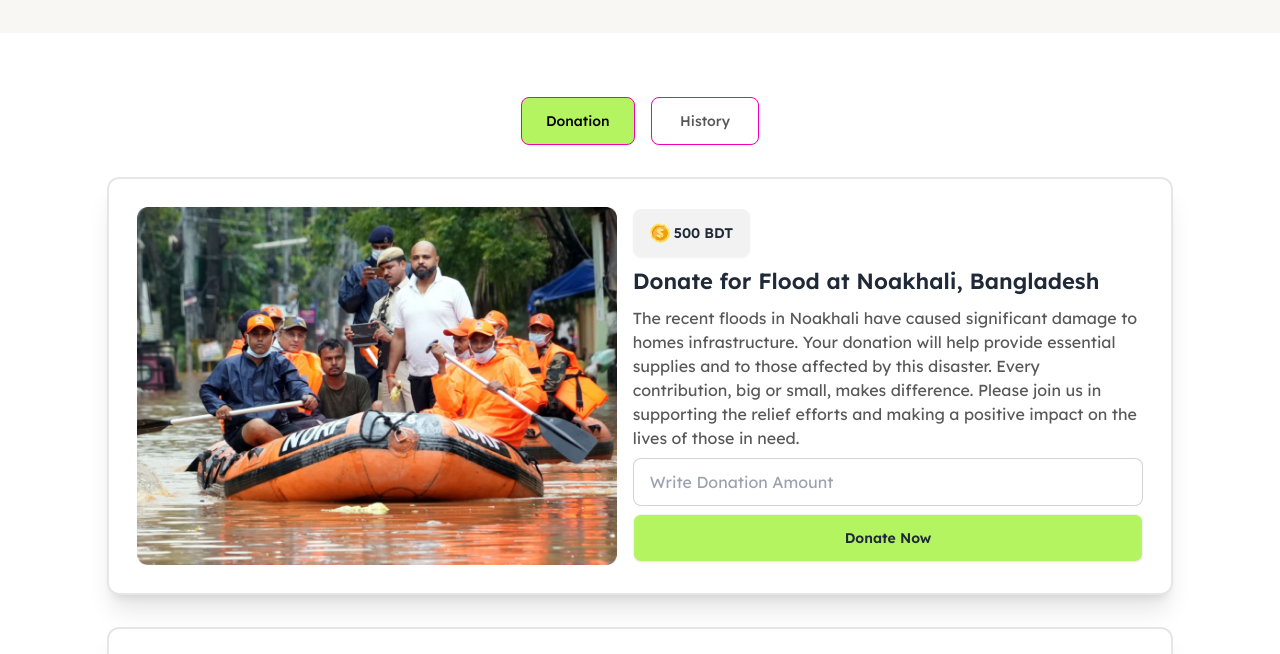
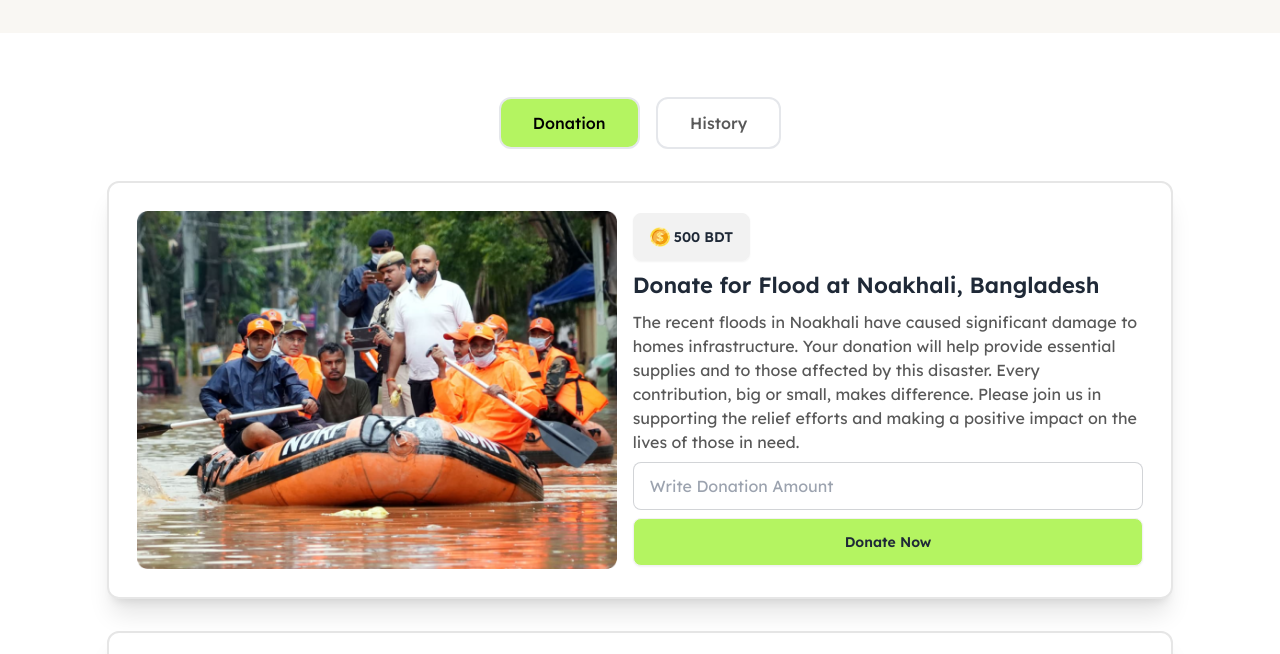
Before and after one commit to Jami40/B10-Ass-5, a plain HTML site: page index.html in a window 1280 px wide. Shown: the part 71-725 px from the top of the page. Drawn offline with nearby package versions, Linux system fonts and the light colour scheme.

Commit message:
Update index.html

```diff
--- a/index.html
+++ b/index.html
@@ -53,15 +53,15 @@
         </div>
         <section class="pt-16 bg-white">
             <div class="text-center">
-                <button id="donation" class="btn btn-active btn-secondary mr-3 px-6 bg-[#B4F461] hover:bg-[#B4F461] text-black font-medium">Donation</button>
-                <button id="history" class="btn btn-active btn-secondary px-7 bg-[#FFFFFF] hover:bg-[#FFFFFF] text-[#111111B3] font-medium">History</button>
+                <button id="donation" class=" mr-3 px-8 py-3 bg-[#B4F461] rounded-xl border-2 border-solid text-black font-medium">Donation</button>
+                <button id="history" class="border-solid border-2 px-8 py-3 rounded-xl text-[#111111B3] font-medium">History</button>
 
             </div>
 
         </section>
     </header>
 
-    <main class="w-11/12 lg:w-10/12 mx-auto mt-8 mb-16">
+    <main id="donation-part" class="w-11/12 lg:w-10/12 mx-auto mt-8 mb-16">
 
 
         <section class="shadow-xl mt-8 border-solid border-2 border-[rgba(17,17,17,0.1)] rounded-xl">
@@ -202,6 +202,18 @@
         </section>
 
     </main>
+    <!-- History Section -->
+    <section id="history-part" class="w-10/12 mt-16 mx-auto hidden">
+        <div id="history-div" class="flex flex-col gap-5">
+
+          <h1>Hi jami</h1>
+
+
+        </div>
+
+
+
+    </section>
 
 
     <script src="JS/index.js"></script>
```
